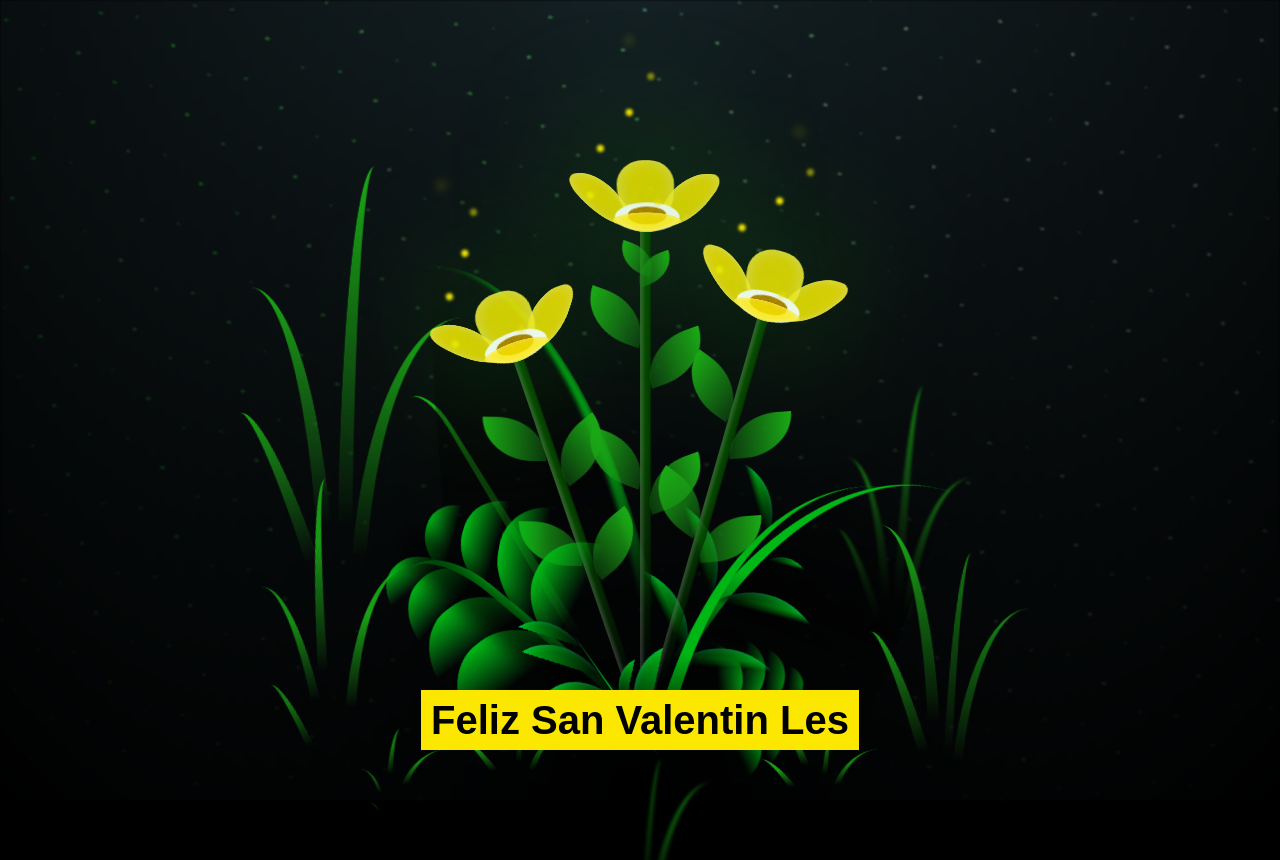
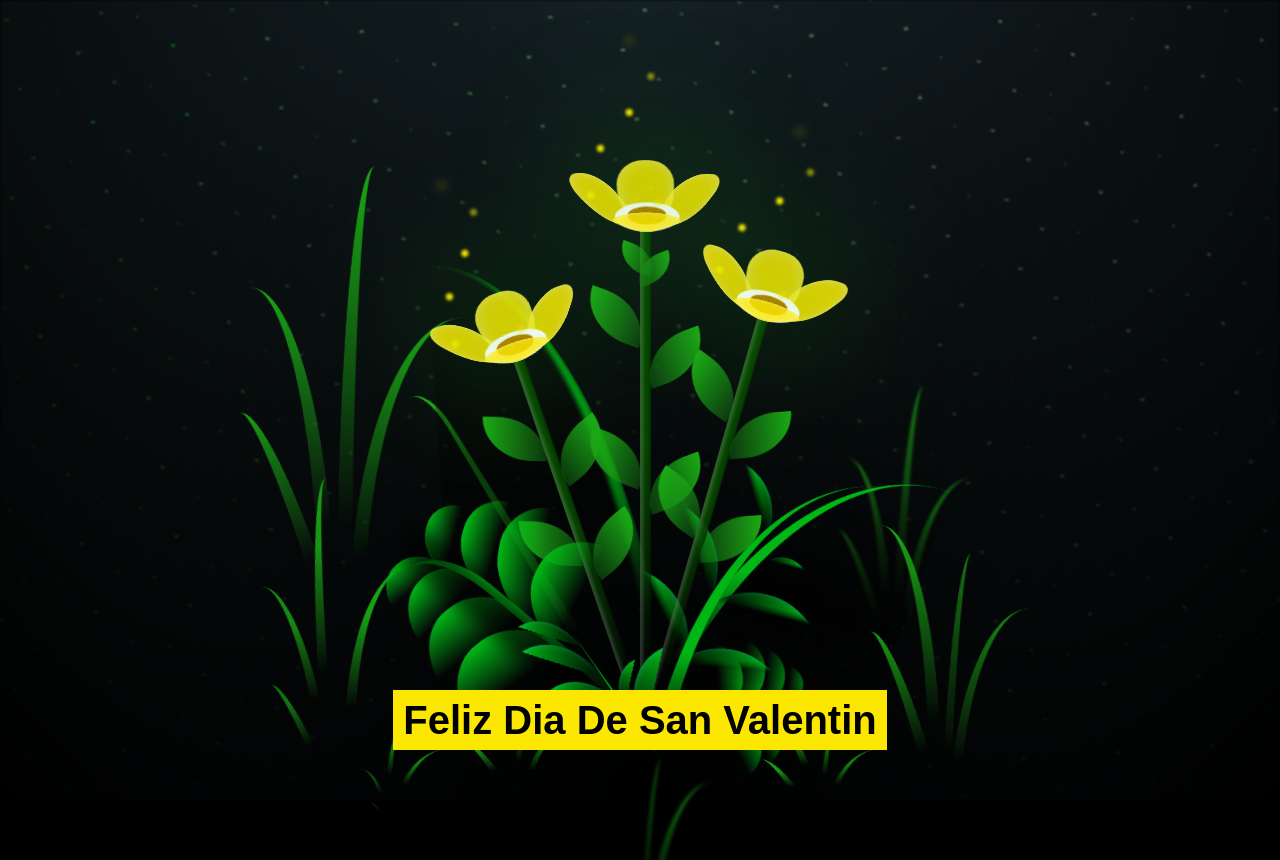
Before and after one commit to kallaucat/FlorLes, a plain HTML site: page index.html in a window 1280 px wide. Shown: the top 860 px of the page. Drawn offline with Linux system fonts and the light colour scheme.

```diff
--- a/index.html
+++ b/index.html
@@ -302,5 +302,5 @@
       </div>
     </div>
   </div>
-  <div class="message">Feliz San Valentin Les</div>
+  <div class="message">Feliz Dia De San Valentin</div>
 </body>
```
